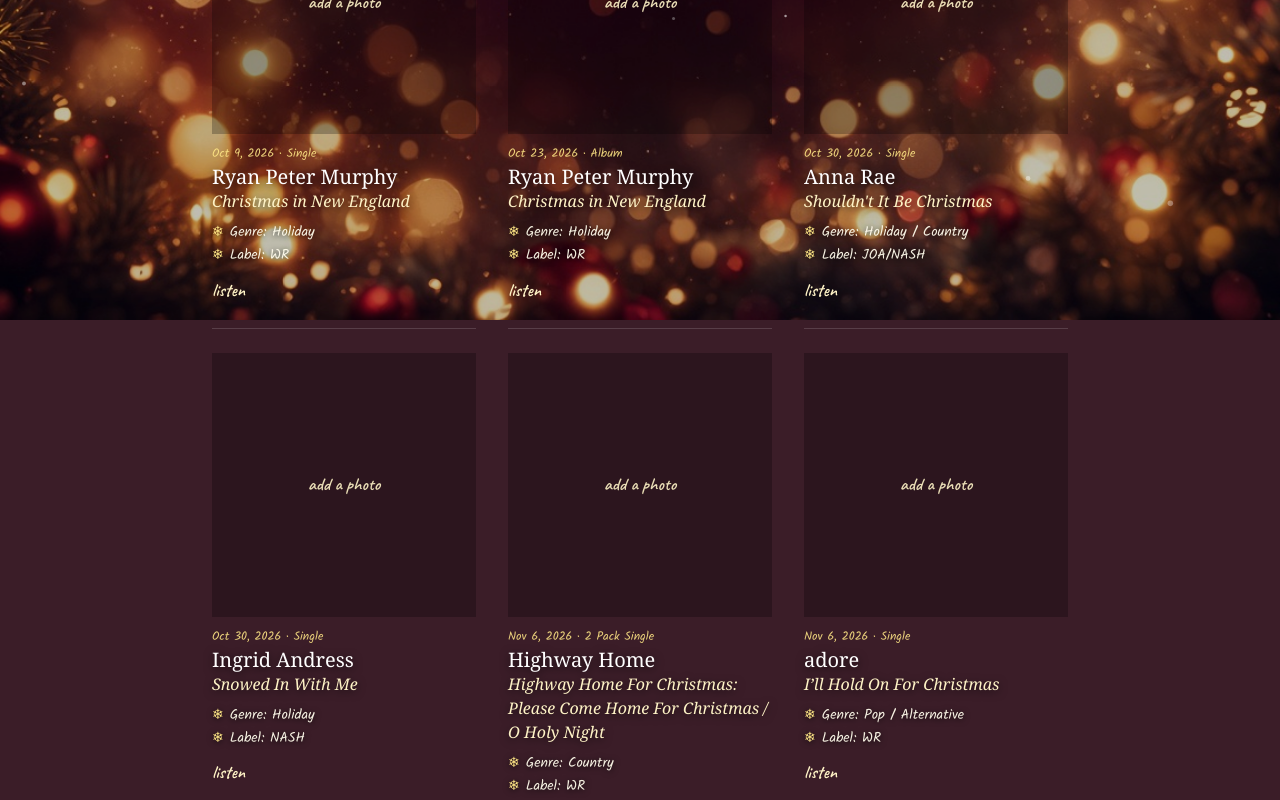
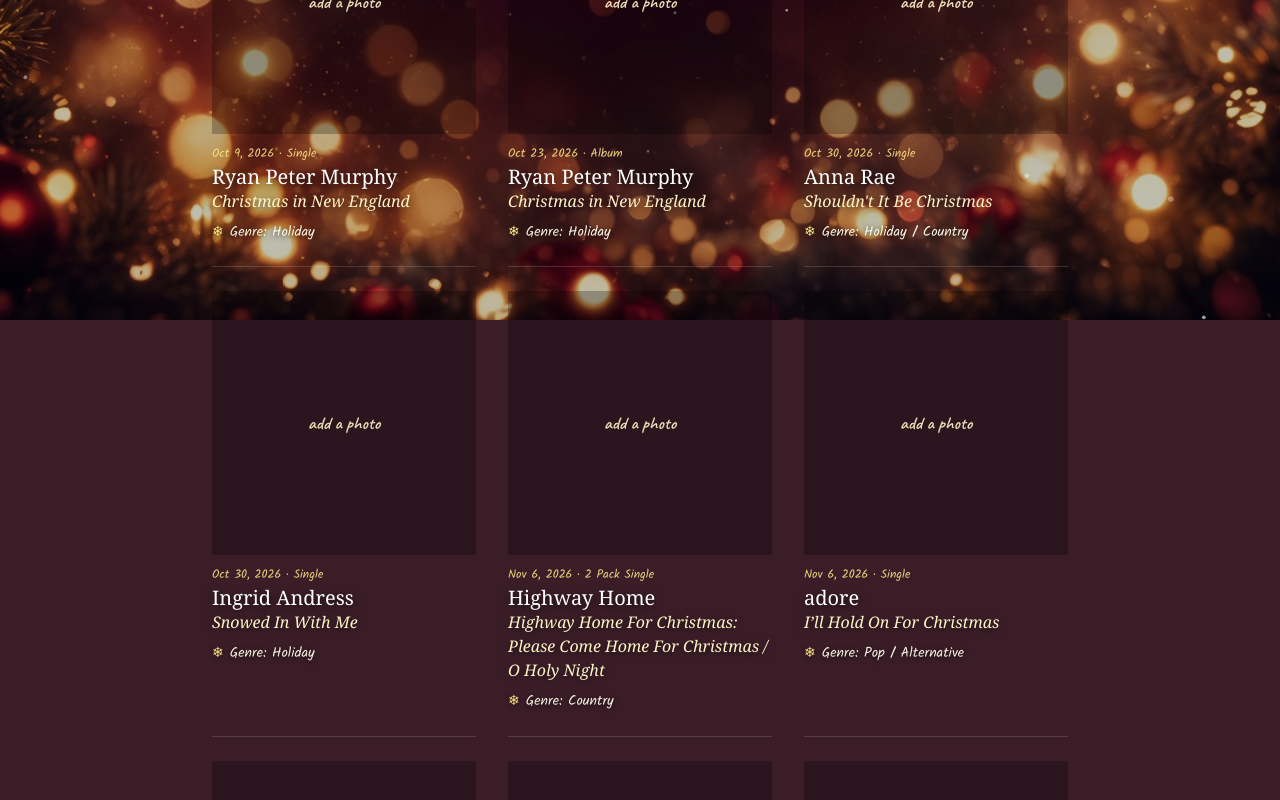
Before and after one commit to reneeworkman-dot/warner-2026-holiday-releases, a React (Vite) app: page / in a window 1280 px wide. Shown: the part 480-1280 px from the top of the page. Built offline with nearby package versions, Linux system fonts and the light colour scheme; a web font is replaced by a local one.

Commit message:
Drop labels and listen buttons, and add one-sheet details for matching titles.

```diff
--- a/src/components/DollyMemorialPage.tsx
+++ b/src/components/DollyMemorialPage.tsx
@@ -1,6 +1,5 @@
-import React, { useState } from 'react';
+import React from 'react';
 import { dollyMemorial } from '../data/catalogFull';
-import { audioEngine } from '../audio/audioEngine';
 import { WarnerLogo } from './WarnerLogo';
 
 interface Props {
@@ -8,18 +7,6 @@
 }
 
 export const DollyMemorialPage: React.FC<Props> = ({ onBack }) => {
-  const [playingTrack, setPlayingTrack] = useState<string | null>(null);
-
-  const handlePlay = (title: string, artist: string) => {
-    if (playingTrack === title) {
-      audioEngine.stop();
-      setPlayingTrack(null);
-    } else {
-      setPlayingTrack(title);
-      audioEngine.playPreview(title, title, artist);
-    }
-  };
-
   return (
     <div className="relative min-h-screen text-amber-50">
       <div
@@ -66,13 +53,6 @@
               <span>Focus: {dollyMemorial.focusTrack}</span>
             </li>
           </ul>
-          <button
-            type="button"
-            onClick={() => handlePlay(dollyMemorial.focusTrack, 'Dolly Parton & Michael Bublé')}
-            className="mt-3 font-handwriting text-2xl text-amber-100 hover:text-white cursor-pointer"
-          >
-            {playingTrack === dollyMemorial.focusTrack ? 'stop the bells' : 'listen'}
-          </button>
         </section>
 
         <div className="mt-16 pb-4 flex justify-center">
--- a/src/components/GiftOfChristmasPast.tsx
+++ b/src/components/GiftOfChristmasPast.tsx
@@ -10,14 +10,13 @@
 
 const isRealDate = (label?: string) => /\b(19|20)\d{2}\b/.test(label || '') || label === 'TBD';
 
-export const GiftOfChristmasPast: React.FC<Props> = ({ onPlayChime, playingTrack }) => {
+export const GiftOfChristmasPast: React.FC<Props> = () => {
   const items = pastReleases.flatMap((group) => group.items);
   const midpoint = Math.ceil(items.length / 2);
   const left = items.slice(0, midpoint);
   const right = items.slice(midpoint);
 
-  const renderItem = (item: PastItem, trackKey: string) => {
-    const isPlaying = playingTrack === trackKey;
+  const renderItem = (item: PastItem) => {
     const showDate = isRealDate(item.date);
 
     return (
@@ -45,13 +44,6 @@
             </li>
           ))}
         </ul>
-        <button
-          type="button"
-          onClick={() => onPlayChime(trackKey, item.title, item.artist)}
-          className="mt-2 font-handwriting text-lg text-amber-100 hover:text-white cursor-pointer"
-        >
-          {isPlaying ? 'stop the bells' : 'listen'}
-        </button>
       </li>
     );
   };
@@ -67,10 +59,10 @@
 
       <div className="mt-10 grid grid-cols-1 md:grid-cols-2 gap-x-10">
         <ul>
-          {left.map((item, idx) => renderItem(item, `past-left-${idx}`))}
+          {left.map((item) => renderItem(item))}
         </ul>
         <ul>
-          {right.map((item, idx) => renderItem(item, `past-right-${idx}`))}
+          {right.map((item) => renderItem(item))}
         </ul>
       </div>
     </section>
--- a/src/components/ReleaseCardWithUpload.tsx
+++ b/src/components/ReleaseCardWithUpload.tsx
@@ -13,8 +13,6 @@
   release,
   customImage,
   onUploadImage,
-  onPlayChime,
-  isPlaying,
 }) => {
   const fileInputRef = useRef<HTMLInputElement | null>(null);
 
@@ -67,14 +65,6 @@
             </li>
           ))}
         </ul>
-
-        <button
-          type="button"
-          onClick={() => onPlayChime(release.id, release.title, release.artist)}
-          className="mt-2.5 font-handwriting text-lg text-amber-100 hover:text-white cursor-pointer"
-        >
-          {isPlaying ? 'stop the bells' : 'listen'}
-        </button>
       </div>
     </article>
   );
--- a/src/data/catalogFull.ts
+++ b/src/data/catalogFull.ts
@@ -12,12 +12,7 @@
   notes?: string;
 };
 
-const facts = (genre?: string, focus?: string, label?: string) =>
-  [
-    genre ? `Genre: ${genre}` : '',
-    focus ? `Focus: ${focus}` : '',
-    label ? `Label: ${label}` : '',
-  ].filter(Boolean);
+const facts = (...parts: Array<string | undefined>) => parts.filter((part): part is string => Boolean(part));
 
 export const newReleases: Release[] = [
   {
@@ -28,7 +23,7 @@
     genre: 'Holiday',
     date: 'Oct 9, 2026',
     label: 'WR',
-    bullets: facts('Holiday', undefined, 'WR'),
+    bullets: facts('Genre: Holiday'),
   },
   {
     id: 'ryan-peter-murphy-album',
@@ -38,7 +33,7 @@
     genre: 'Holiday',
     date: 'Oct 23, 2026',
     label: 'WR',
-    bullets: facts('Holiday', undefined, 'WR'),
+    bullets: facts('Genre: Holiday'),
   },
   {
     id: 'anna-rae-shouldnt',
@@ -48,7 +43,7 @@
     genre: 'Holiday / Country',
     date: 'Oct 30, 2026',
     label: 'JOA/NASH',
-    bullets: facts('Holiday / Country', undefined, 'JOA/NASH'),
+    bullets: facts('Genre: Holiday / Country'),
   },
   {
     id: 'ingrid-andress',
@@ -58,7 +53,7 @@
     genre: 'Holiday',
     date: 'Oct 30, 2026',
     label: 'NASH',
-    bullets: facts('Holiday', undefined, 'NASH'),
+    bullets: facts('Genre: Holiday'),
   },
   {
     id: 'highway-home',
@@ -68,7 +63,7 @@
     genre: 'Country',
     date: 'Nov 6, 2026',
     label: 'WR',
-    bullets: facts('Country', undefined, 'WR'),
+    bullets: facts('Genre: Country'),
   },
   {
     id: 'adore-2026',
@@ -78,7 +73,7 @@
     genre: 'Pop / Alternative',
     date: 'Nov 6, 2026',
     label: 'WR',
-    bullets: facts('Pop / Alternative', undefined, 'WR'),
+    bullets: facts('Genre: Pop / Alternative'),
   },
   {
     id: 'dan-shay-beginning',
@@ -88,7 +83,7 @@
     genre: 'Holiday',
     date: 'Nov 6, 2026',
     label: 'NASH',
-    bullets: facts('Holiday', undefined, 'NASH'),
+    bullets: facts('Genre: Holiday'),
   },
   {
     id: 'morgan-wade-list',
@@ -98,7 +93,7 @@
     genre: 'Holiday',
     date: 'Nov 6, 2026',
     label: 'NASH',
-    bullets: facts('Holiday', undefined, 'NASH'),
+    bullets: facts('Genre: Holiday'),
   },
   {
     id: 'anna-rae-eve',
@@ -108,7 +103,7 @@
     genre: 'Holiday',
     date: 'Nov 13, 2026',
     label: 'JOA/NASH',
-    bullets: facts('Holiday', undefined, 'JOA/NASH'),
+    bullets: facts('Genre: Holiday'),
   },
   {
     id: 'jenna-raine',
@@ -118,7 +113,7 @@
     genre: 'Pop',
     date: 'Nov 13, 2026',
     label: 'WR',
-    bullets: facts('Pop', undefined, 'WR'),
+    bullets: facts('Genre: Pop'),
   },
   {
     id: 'tyler-braden',
@@ -128,7 +123,7 @@
     genre: 'Holiday',
     date: 'Nov 13, 2026',
     label: 'NASH',
-    bullets: facts('Holiday', undefined, 'NASH'),
+    bullets: facts('Genre: Holiday'),
   },
   {
     id: 'lucky-daye-2026',
@@ -138,7 +133,7 @@
     genre: 'Holiday',
     date: 'Nov 23, 2026',
     label: 'WR',
-    bullets: facts('Holiday', undefined, 'WR'),
+    bullets: facts('Genre: Holiday'),
   },
   {
     id: 'colton-dawson',
@@ -148,7 +143,7 @@
     genre: 'Holiday',
     date: 'Nov 24, 2026',
     label: 'NASH',
-    bullets: facts('Holiday', undefined, 'NASH'),
+    bullets: facts('Genre: Holiday'),
   },
   {
     id: 'slater-nalley',
@@ -158,7 +153,7 @@
     genre: 'Holiday',
     date: 'Dec 11, 2026',
     label: 'NASH',
-    bullets: facts('Holiday', undefined, 'NASH'),
+    bullets: facts('Genre: Holiday'),
   },
   {
     id: 'hailey-hutcheson',
@@ -168,7 +163,7 @@
     genre: 'Holiday',
     date: 'TBD',
     label: 'NASH',
-    bullets: facts('Holiday', undefined, 'NASH'),
+    bullets: facts('Genre: Holiday'),
   },
   {
     id: 'goo-goo-dolls-tbd',
@@ -178,7 +173,7 @@
     genre: 'Holiday',
     date: 'TBD',
     label: 'WR',
-    bullets: facts('Holiday', undefined, 'WR'),
+    bullets: facts('Genre: Holiday'),
   },
 ];
 
@@ -202,23 +197,23 @@
         format: 'EP',
         genre: 'Holiday / Country',
         date: 'Nov 26, 2025',
-        bullets: facts('Holiday / Country'),
+        bullets: facts('Genre: Holiday / Country', 'Cover'),
       },
       {
         artist: 'Alex Isley',
-        title: '“The Christmas Song”',
+        title: '“Christmas Song”',
         format: 'Single',
         genre: 'R&B / Holiday',
         date: 'Nov 14, 2025',
-        bullets: facts('R&B / Holiday'),
+        bullets: facts('Genre: R&B / Holiday', 'Cover'),
       },
       {
         artist: 'Maddox Batson',
         title: '“Maddox Batson: Home for the Holidays”',
-        format: '2 Pack Single',
+        format: '2 Track Bundle',
         genre: 'Country / Holiday',
         date: 'Nov 13, 2025',
-        bullets: facts('Country / Holiday'),
+        bullets: facts('Genre: Country / Holiday', 'Originals'),
       },
       {
         artist: 'Dasha',
@@ -226,7 +221,7 @@
         format: 'Single',
         genre: 'Country / Holiday',
         date: 'Nov 7, 2025',
-        bullets: facts('Country / Holiday'),
+        bullets: facts('Genre: Country / Holiday', 'Cover'),
       },
       {
         artist: 'Honey Bxby',
@@ -234,16 +229,24 @@
         format: 'Single',
         genre: 'R&B',
         date: 'Nov 7, 2025',
-        bullets: facts('R&B'),
+        bullets: facts('Genre: R&B', 'Original'),
+      },
+      {
+        artist: 'Suubi',
+        title: '“Last Christmas”',
+        format: 'Single',
+        genre: 'Holiday',
+        date: 'TBD',
+        bullets: facts('Genre: Holiday', 'Cover'),
       },
       {
         artist: 'Gabby Barrett',
-        title: 'Candles and Candlelight',
+        title: 'Carols and Candlelight (Deluxe)',
         format: 'Album',
         genre: 'Holiday / Country',
         date: 'Nov 7, 2025',
         focus: '“Where Are You Christmas”',
-        bullets: facts('Holiday / Country', '“Where Are You Christmas” — off the Deluxe'),
+        bullets: facts('Genre: Holiday / Country', 'Focus: “Where Are You Christmas”', 'Single released Oct 24, 2025'),
       },
       {
         artist: 'Dan + Shay',
@@ -251,7 +254,14 @@
         format: 'Single',
         genre: 'Holiday',
         date: 'Nov 7, 2025',
-        bullets: facts('Holiday'),
+        bullets: facts('Genre: Holiday', 'Original'),
+      },
+      {
+        artist: 'Dan + Shay',
+        title: '“Officially Christmas”',
+        format: 'Single',
+        genre: 'Holiday',
+        bullets: facts('Genre: Holiday'),
       },
       {
         artist: 'Warren Zeiders',
@@ -259,7 +269,7 @@
         format: 'Single',
         genre: 'Gospel / Country',
         date: 'Oct 31, 2025',
-        bullets: facts('Gospel / Country'),
+        bullets: facts('Genre: Gospel / Country', 'Cover'),
       },
       {
         artist: 'Gabby Barrett',
@@ -267,7 +277,7 @@
         format: 'Single',
         genre: 'Holiday / Country',
         date: 'Oct 24, 2025',
-        bullets: facts('Holiday / Country'),
+        bullets: facts('Genre: Holiday / Country'),
       },
       {
         artist: 'NLE Choppa',
@@ -275,7 +285,7 @@
         format: 'Single',
         genre: 'Hip Hop / Holiday',
         date: 'Dec 6, 2024',
-        bullets: facts('Hip Hop / Holiday'),
+        bullets: facts('Genre: Hip Hop / Holiday'),
       },
       {
         artist: 'Alex Crichton',
@@ -283,7 +293,7 @@
         format: 'Single',
         genre: 'Indie',
         date: 'Dec 5, 2024',
-        bullets: facts('Indie'),
+        bullets: facts('Genre: Indie'),
       },
       {
         artist: 'Saweetie',
@@ -291,7 +301,7 @@
         format: 'Single',
         genre: 'Hip Hop / Holiday',
         date: 'Nov 1, 2024',
-        bullets: facts('Hip Hop / Holiday'),
+        bullets: facts('Genre: Hip Hop / Holiday'),
       },
       {
         artist: 'Griff',
@@ -299,7 +309,7 @@
         format: 'Single',
         genre: 'Pop',
         date: 'Nov 1, 2024',
-        bullets: facts('Pop'),
+        bullets: facts('Genre: Pop'),
       },
       {
         artist: 'Brandy Clark',
@@ -307,7 +317,7 @@
         format: 'Single',
         genre: 'Country / Americana',
         date: 'Oct 27, 2023',
-        bullets: facts('Country / Americana'),
+        bullets: facts('Genre: Country / Americana'),
       },
       {
         artist: 'Brandy Clark',
@@ -315,7 +325,7 @@
         format: 'Single',
         genre: 'Holiday',
         date: 'Oct 27, 2023',
-        bullets: facts('Holiday'),
+        bullets: facts('Genre: Holiday'),
       },
       {
         artist: 'Cher',
@@ -324,7 +334,7 @@
         genre: 'Pop / Dance-pop / Holiday',
         date: 'Oct 20, 2023',
         focus: '“DJ Play A Christmas Song”',
-        bullets: facts('Pop / Dance-pop / Holiday', '“DJ Play A Christmas Song”'),
+        bullets: facts('Genre: Pop / Dance-pop / Holiday', 'Focus: “DJ Play A Christmas Song”'),
       },
       {
         artist: 'Dolly Parton',
@@ -333,7 +343,7 @@
         genre: 'Country / Holiday',
         date: 'Oct 14, 2022',
         focus: '“Cuddle Up, Cozy Down Christmas (feat. Michael Bublé)”',
-        bullets: facts('Country / Holiday', '“Cuddle Up, Cozy Down Christmas (feat. Michael Bublé)”'),
+        bullets: facts('Genre: Country / Holiday', 'Focus: “Cuddle Up, Cozy Down Christmas (feat. Michael Bublé)”'),
       },
       {
         artist: 'Cody Johnson',
@@ -341,7 +351,7 @@
         format: 'Album',
         genre: 'Country / Holiday',
         date: 'Nov 21, 2021',
-        bullets: facts('Country / Holiday'),
+        bullets: facts('Genre: Country / Holiday'),
       },
       {
         artist: 'Michael Bublé',
@@ -350,7 +360,7 @@
         genre: 'Pop / Holiday',
         date: 'Nov 12, 2021',
         focus: '“It’s Beginning To Look a Lot Like Christmas”',
-        bullets: facts('Pop / Holiday', '“It’s Beginning To Look a Lot Like Christmas”'),
+        bullets: facts('Genre: Pop / Holiday', 'Focus: “It’s Beginning To Look a Lot Like Christmas”'),
       },
       {
         artist: 'Teddy Swims',
@@ -359,7 +369,7 @@
         genre: 'Contemporary R&B / Holiday',
         date: 'Oct 15, 2021',
         focus: '“Silent Night”',
-        bullets: facts('Contemporary R&B / Holiday', '“Silent Night”'),
+        bullets: facts('Genre: Contemporary R&B / Holiday', 'Focus: “Silent Night”'),
       },
       {
         artist: 'Patrick Droney',
@@ -367,7 +377,7 @@
         format: 'Single',
         genre: 'Soul / Pop',
         date: 'Nov 18, 2020',
-        bullets: facts('Soul / Pop'),
+        bullets: facts('Genre: Soul / Pop'),
       },
       {
         artist: 'The Goo Goo Dolls',
@@ -376,7 +386,7 @@
         genre: 'Holiday / Pop-Rock',
         date: 'Oct 30, 2020',
         focus: '“Christmas All Over Again”',
-        bullets: facts('Holiday / Pop-Rock', '“Christmas All Over Again”'),
+        bullets: facts('Genre: Holiday / Pop-Rock', 'Focus: “Christmas All Over Again”'),
       },
       {
         artist: 'Green Day',
@@ -384,7 +394,7 @@
         format: 'Single',
         genre: 'Holiday / Pop-Rock',
         date: 'Dec 24, 2015',
-        bullets: facts('Holiday / Pop-Rock'),
+        bullets: facts('Genre: Holiday / Pop-Rock'),
       },
       {
         artist: 'Faith Hill',
@@ -393,7 +403,7 @@
         genre: 'Holiday / Country',
         date: 'Sep 30, 2008',
         focus: '“O Come, All Ye Faithful”',
-        bullets: facts('Holiday / Country', '“O Come, All Ye Faithful”'),
+        bullets: facts('Genre: Holiday / Country', 'Focus: “O Come, All Ye Faithful”'),
       },
       {
         artist: 'Josh Groban',
@@ -402,7 +412,7 @@
         genre: 'Holiday',
         date: 'Oct 9, 2007',
         focus: '“Believe”',
-        bullets: facts('Holiday', '“Believe”'),
+        bullets: facts('Genre: Holiday', 'Focus: “Believe”'),
       },
       {
         artist: 'My Chemical Romance',
@@ -410,7 +420,7 @@
         format: 'Single',
         genre: 'Alternative',
         date: 'Nov 23, 2004',
-        bullets: facts('Alternative'),
+        bullets: facts('Genre: Alternative'),
       },
     ],
   },
```
